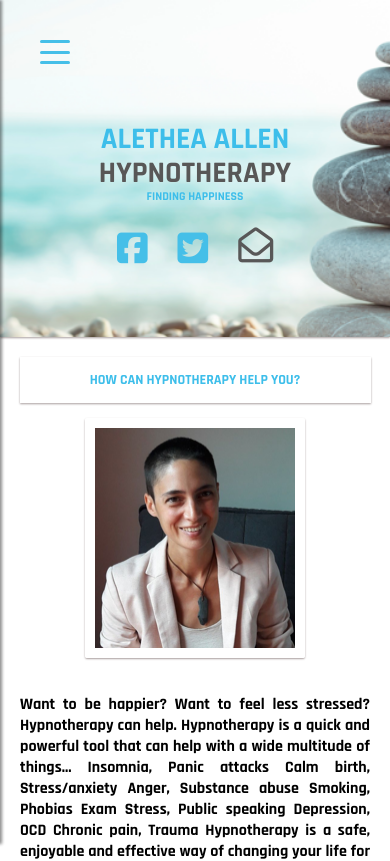
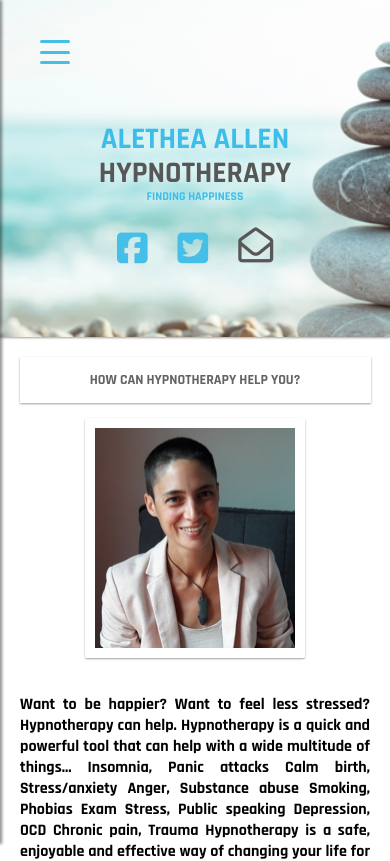
Before and after one commit to leeallen737/hypnotherapywebsite, a React (Create React App) app in the folder aletheaallen/: page / in a window 390 px wide. Shown: the top 861 px of the page. Built offline with nearby package versions, Linux system fonts and the light colour scheme.

Commit message:
chnaged title color

```diff
--- a/aletheaallen/src/components/Home/Home.css
+++ b/aletheaallen/src/components/Home/Home.css
@@ -10,7 +10,7 @@
 
   .my-heading {
     /* display: none; */
-    color: #3DBEEA;
+    color: #626363;
     font-size: 10px;
     width: 90%;
     display: flex;
```
